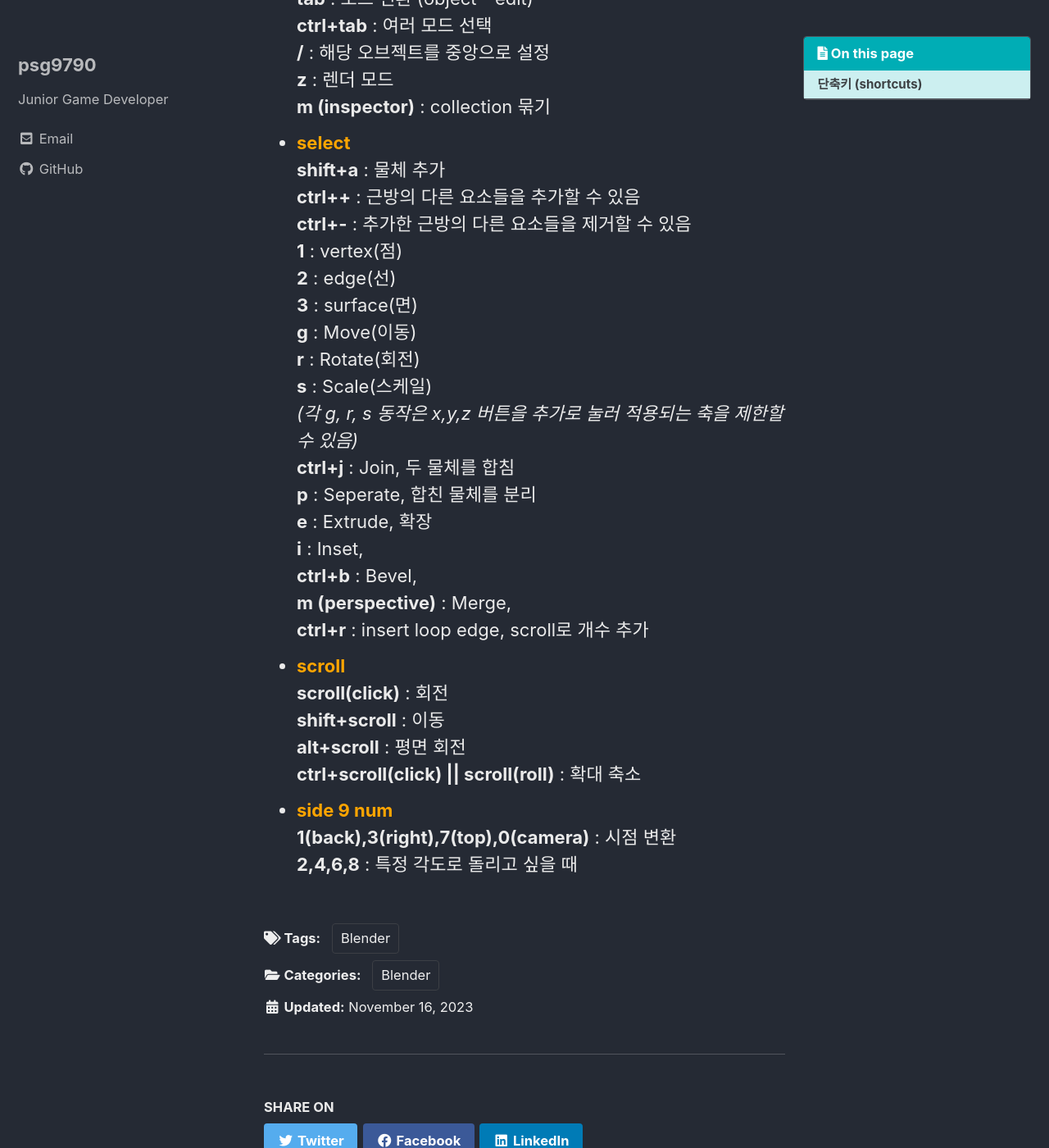
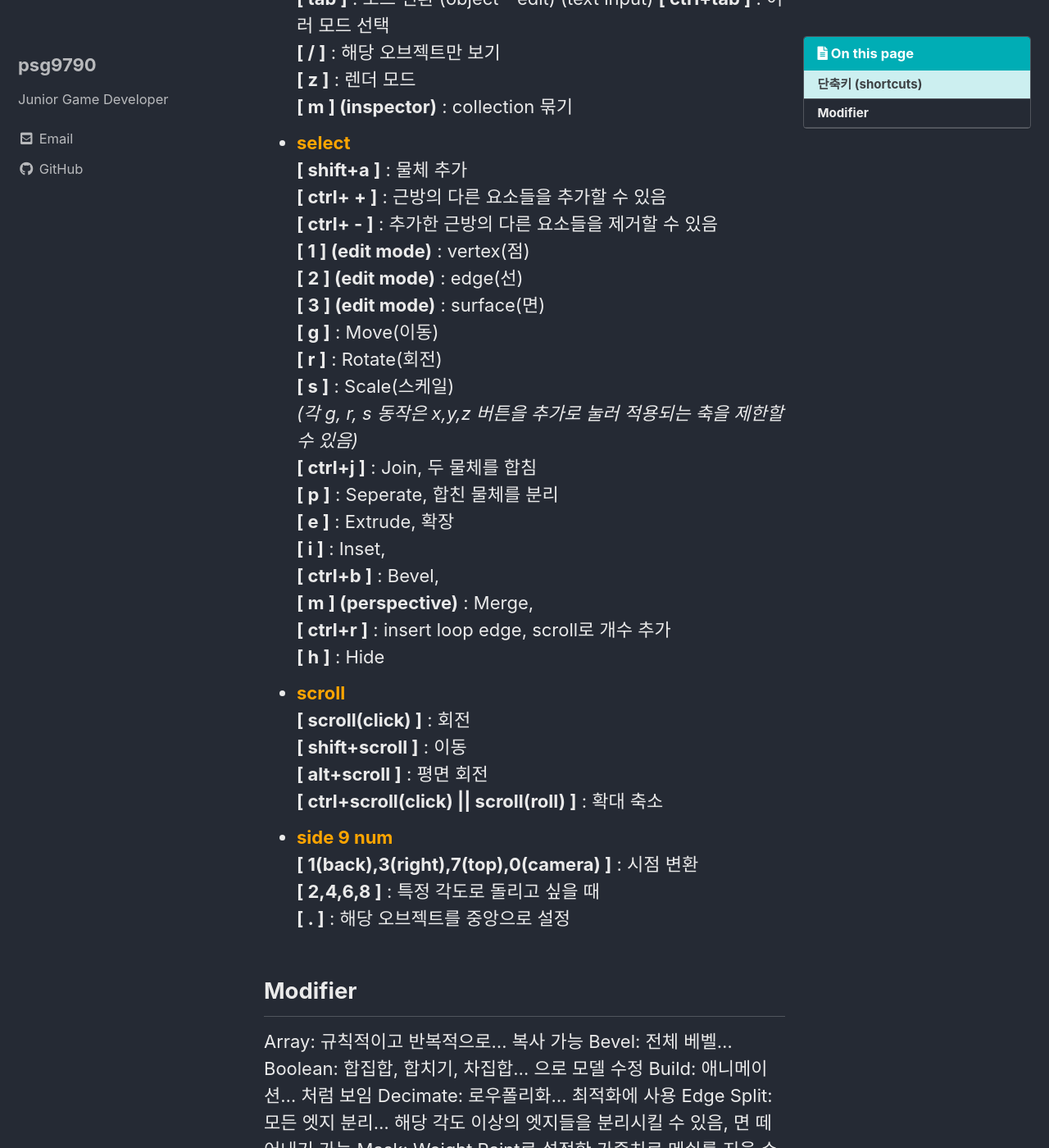
Before and after one commit to psg9790/psg9790.github.io, a Jekyll site: the page built from _posts/2023-11-16-start-blender.md, in a window 1280 px wide and 1400 px high, scrolled down 376 px. Shown: the whole window at 82% size. Built offline with Jekyll 4.4.1, drawn with Linux system fonts in a browser that asks for light colours; cached includes are drawn as plain includes; some of the changed text lies outside the part shown.

Commit message:
231116-6

```diff
--- a/_posts/2023-11-16-start-blender.md
+++ b/_posts/2023-11-16-start-blender.md
@@ -16,34 +16,55 @@ last_modified_at: 2023-11-16 09:30:00+0900
 
 ## 단축키 (shortcuts)
 - **<span style="color:orange">mode</span>**
-**tab** : 모드 전환 (object - edit)
-**ctrl+tab** : 여러 모드 선택
-**/** : 해당 오브젝트를 중앙으로 설정
-**z** : 렌더 모드
-**m (inspector)** : collection 묶기
+**[ tab ]** : 모드 전환 (object - edit) (text input)
+**[ ctrl+tab ]** : 여러 모드 선택
+**[ / ]** : 해당 오브젝트만 보기
+**[ z ]** : 렌더 모드
+**[ m ] (inspector)** : collection 묶기
 - **<span style="color:orange">select</span>**
-**shift+a** : 물체 추가
-**ctrl++** : 근방의 다른 요소들을 추가할 수 있음
-**ctrl+-** : 추가한 근방의 다른 요소들을 제거할 수 있음
-**1** : vertex(점)
-**2** : edge(선)
-**3** : surface(면)
-**g** : Move(이동)
-**r** : Rotate(회전)
-**s** : Scale(스케일)
+**[ shift+a ]** : 물체 추가
+**[ ctrl+ + ]** : 근방의 다른 요소들을 추가할 수 있음
+**[ ctrl+ - ]** : 추가한 근방의 다른 요소들을 제거할 수 있음
+**[ 1 ] (edit mode)** : vertex(점)
+**[ 2 ] (edit mode)** : edge(선)
+**[ 3 ] (edit mode)** : surface(면)
+**[ g ]** : Move(이동)
+**[ r ]** : Rotate(회전)
+**[ s ]** : Scale(스케일)
 *(각 g, r, s 동작은 x,y,z 버튼을 추가로 눌러 적용되는 축을 제한할 수 있음)*
-**ctrl+j** : Join, 두 물체를 합침
-**p** : Seperate, 합친 물체를 분리
-**e** : Extrude, 확장
-**i** : Inset,
-**ctrl+b** : Bevel,
-**m (perspective)** : Merge,
-**ctrl+r** : insert loop edge, scroll로 개수 추가
+**[ ctrl+j ]** : Join, 두 물체를 합침
+**[ p ]** : Seperate, 합친 물체를 분리
+**[ e ]** : Extrude, 확장
+**[ i ]** : Inset,
+**[ ctrl+b ]** : Bevel,
+**[ m ] (perspective)** : Merge,
+**[ ctrl+r ]** : insert loop edge, scroll로 개수 추가
+**[ h ]** : Hide
 - **<span style="color:orange">scroll</span>**
-**scroll(click)** : 회전
-**shift+scroll** : 이동
-**alt+scroll** : 평면 회전
-**ctrl+scroll(click) || scroll(roll)** : 확대 축소
+**[ scroll(click) ]** : 회전
+**[ shift+scroll ]** : 이동
+**[ alt+scroll ]** : 평면 회전
+**[ ctrl+scroll(click) || scroll(roll) ]** : 확대 축소
 - **<span style="color:orange">side 9 num</span>**
-**1(back),3(right),7(top),0(camera)** : 시점 변환
-**2,4,6,8** : 특정 각도로 돌리고 싶을 때
+**[ 1(back),3(right),7(top),0(camera) ]** : 시점 변환
+**[ 2,4,6,8 ]** : 특정 각도로 돌리고 싶을 때
+**[ . ]** : 해당 오브젝트를 중앙으로 설정
+
+## Modifier
+Array: 규칙적이고 반복적으로... 복사 가능
+Bevel: 전체 베벨...
+Boolean: 합집합, 합치기, 차집합... 으로 모델 수정
+Build: 애니메이션... 처럼 보임
+Decimate: 로우폴리화... 최적화에 사용
+Edge Split: 모든 엣지 분리... 해당 각도 이상의 엣지들을 분리시킬 수 있음, 면 떼어내기 가능
+Mask: Weight Paint로 설정한 가중치로 메쉬를 지울 수 있음
+Mirror: 중심축을 잡고 거울상 맺을 수 있음
+Subdivision Surface: 부드러운 면이 되도록 폴리곤들을 쪼개줌, Bevel과 Edge Loop로 억제 가능
+MultiResolution: 구형이 되도록 폴리곤들을 쪼개줌? Subdivision 과의 차이점은 왔다갔다 할 수 있다... sculpt mode에서 조각할 수 있고 원하는 만큼 테스트해볼 수 있음
+Screw: 2D 선으로 드릴 만들 수 있음
+Solidify: 두께 만들 수 있음
+Triangulate: 사각 메시를 삼각 두개로 쪼개줌
+Weld: 설정한 거리보다 짧은 거리의 두 점을 합침
+Wireframe: Plane -> Subdivide 12 -> Poke Faces -> Tris to Quads -> Wireframe modifier
+Curve: 2D 선 위에 3D 오브젝트의 모양을 맞출 수 있음
+Cast: 타겟을 중심으로 원하는 모양을 만들어줌
```
